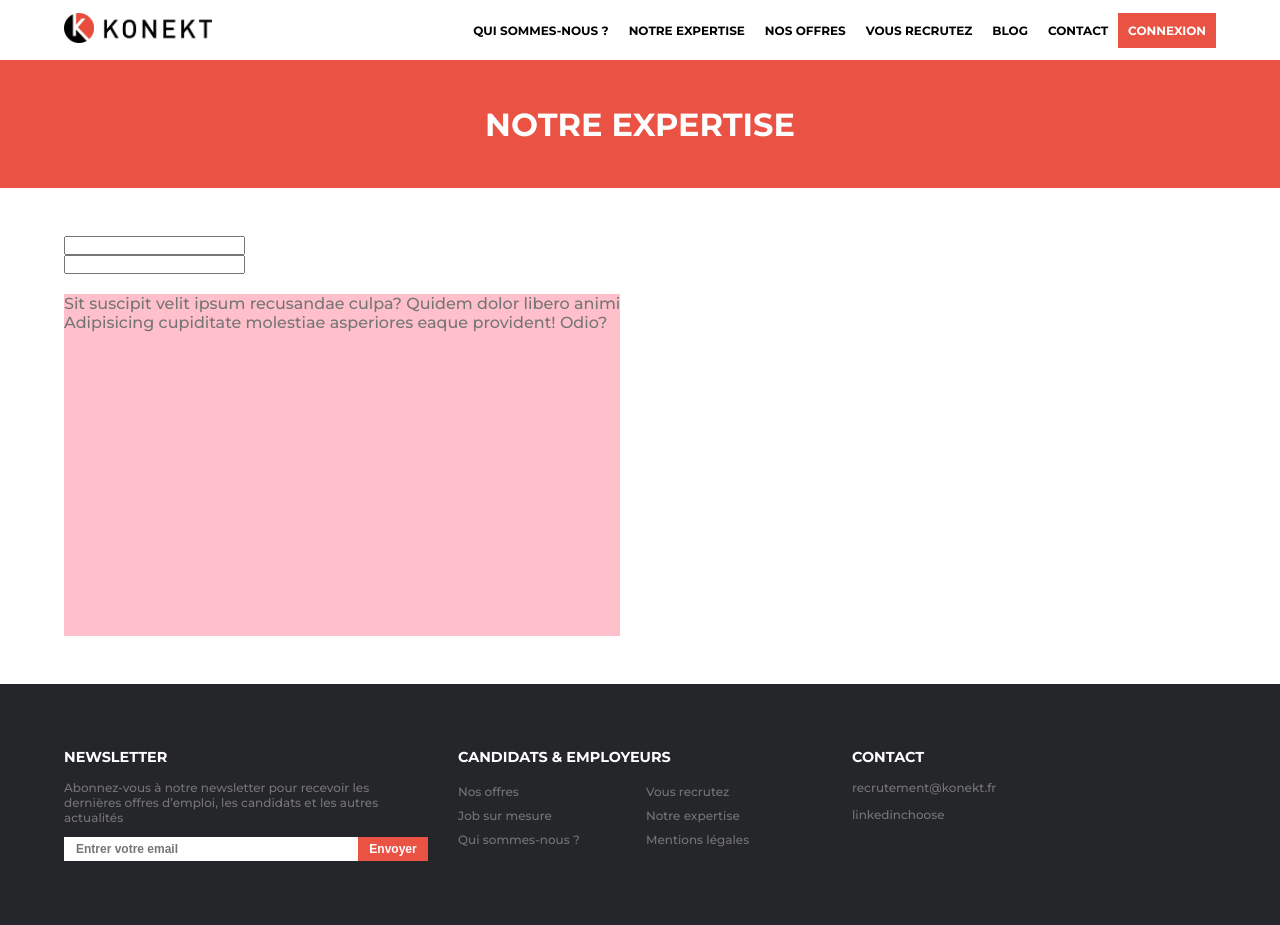
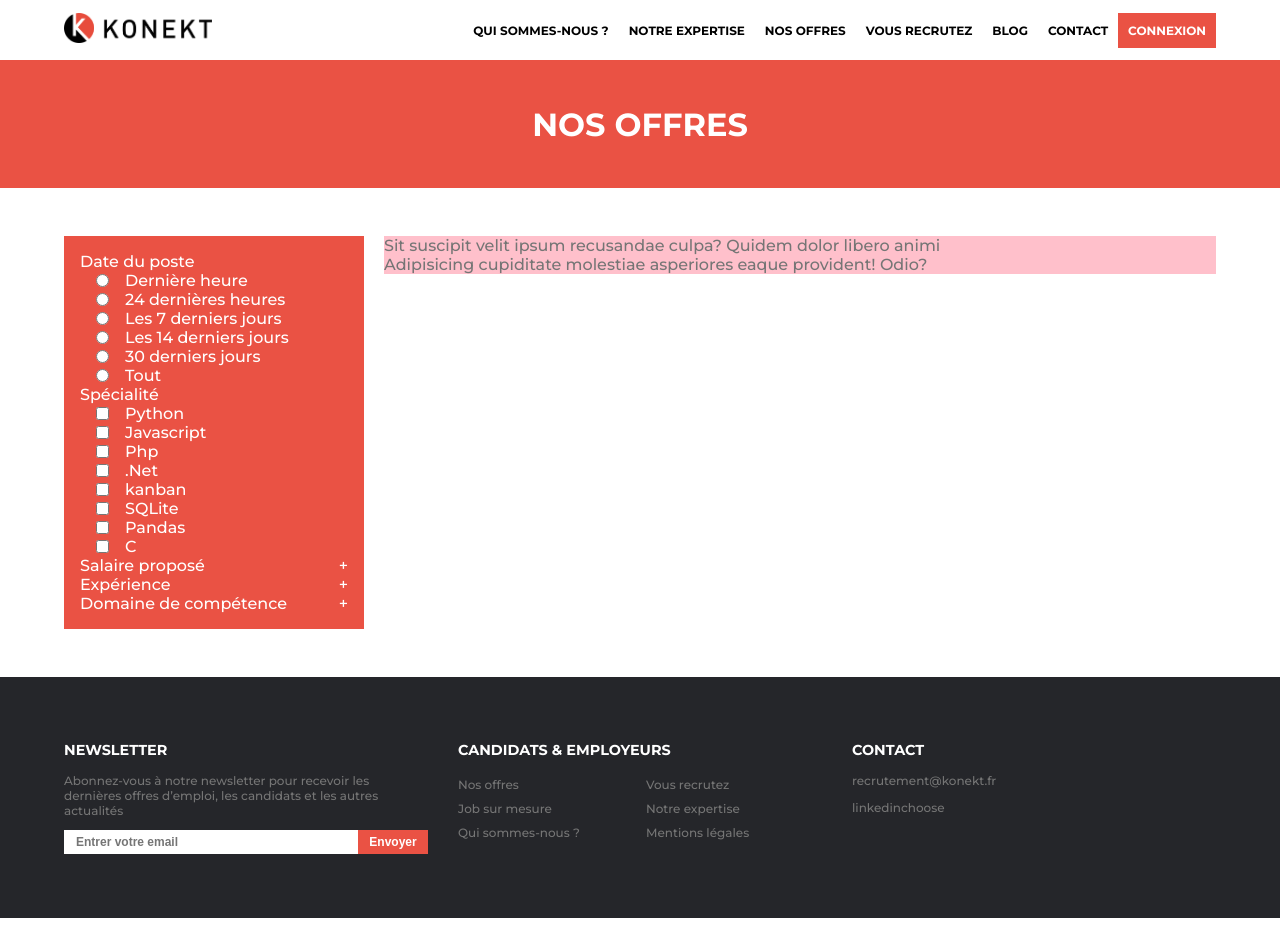
Before and after one commit to Virus936/konekt, a React (Create React App) app: page /offres in a window 1280 px wide. Built offline with nearby package versions, Linux system fonts and the light colour scheme.

Commit message:
formualire de tri pour les offre d'emploi

```diff
--- /dev/null
+++ b/src/components/form/Date.js
@@ -0,0 +1,19 @@
+import React, {} from "react"
+import InputElement from './InputElement'
+import FormItem from './FormItem'
+
+function Date(){
+  return(
+    <FormItem className="date">
+      <summary>Date du poste</summary>
+      <InputElement inputType='radio' target = "last" name="date">Dernière heure</InputElement>
+      <InputElement inputType='radio' target = "24" name="date">24 dernières heures</InputElement>
+      <InputElement inputType='radio' target = "week" name="date">Les 7 derniers jours</InputElement>
+      <InputElement inputType='radio' target = "2week" name="date">Les 14 derniers jours</InputElement>
+      <InputElement inputType='radio' target = "month" name="date">30 derniers jours</InputElement>
+      <InputElement inputType='radio' target = "all" name="date">Tout</InputElement>
+    </FormItem>
+    )
+}
+
+export default Date
--- /dev/null
+++ b/src/components/form/FormItem.js
@@ -0,0 +1,27 @@
+import React, {} from "react"
+import styled from 'styled-components'
+
+function FormItem({children}){
+  return(
+    <Container>
+      {children}
+    </Container>
+    )
+}
+const Container = styled.div`
+    div{
+      display:flex;
+      padding-left:1em;
+      gap:1em;
+      cursor:pointer;
+      &:hover{
+        background-color:rgba(255,255,255,.2);
+      }
+      &>label{
+        width:100%;
+        cursor:pointer;
+      }
+    }
+`
+
+export default FormItem
--- /dev/null
+++ b/src/components/form/InputElement.js
@@ -0,0 +1,10 @@
+import React, {} from "react"
+
+export default function InputElement({inputType, target, name, children}){
+  return(
+    <div>
+      <input type={inputType} name={name} id={target}/>
+      <label htmlFor={target}>{children}</label>
+    </div>
+    )
+}
--- /dev/null
+++ b/src/components/form/Skill.js
@@ -0,0 +1,22 @@
+import React, {} from "react"
+import FormItem from './FormItem'
+import InputElement from './InputElement'
+
+function Skill(){
+  return(
+    <FormItem>
+      <summary> Spécialité</summary>
+      <InputElement inputType="checkbox" name='skill' target="python">Python</InputElement>
+      <InputElement inputType="checkbox" name='skill' target="javascript">Javascript</InputElement>
+      <InputElement inputType="checkbox" name='skill' target="php">Php</InputElement>
+      <InputElement inputType="checkbox" name='skill' target="net">.Net</InputElement>
+      <InputElement inputType="checkbox" name='skill' target="kanban">kanban</InputElement>
+      <InputElement inputType="checkbox" name='skill' target="sqlite">SQLite</InputElement>
+      <InputElement inputType="checkbox" name='skill' target="pandas">Pandas</InputElement>
+      <InputElement inputType="checkbox" name='skill' target="c">C</InputElement>
+
+    </FormItem>
+    )
+}
+
+export default Skill
--- /dev/null
+++ b/src/components/form/SortingForm.js
@@ -0,0 +1,118 @@
+import React, {} from "react"
+import styled from 'styled-components'
+import Date from './Date'
+import Skill from './Skill'
+import color from '../color.js'
+
+function SortingForm(){
+  return(
+    <Form onSubmit={e=> e.preventDefault()}>
+      <Date />
+      <Skill />
+
+
+      <details>
+        <summary>Salaire proposé</summary>
+
+        <div>
+          <input type="checkbox" name="salaire" id="20" />
+          <label htmlFor="20">20</label>
+        </div>
+        <div>
+          <input type="checkbox" name="salaire" id="40" />
+          <label htmlFor="40">40</label>
+        </div>
+        <div>
+          <input type="checkbox" name="salaire" id="60" />
+          <label htmlFor="60">60</label>
+        </div>
+      </details>
+      <details>
+        <summary>Expérience</summary>
+        <div>
+          <input type="radio" name="experience" id="1" />
+          <label htmlFor="1">1</label>
+        </div>
+        <div>
+          <input type="radio" name="experience" id="2" />
+          <label htmlFor="2">2</label>
+        </div>
+        <div>
+          <input type="radio" name="experience" id="3" />
+          <label htmlFor="3">3</label>
+        </div>
+      </details>
+      <details>
+        <summary>Domaine de compétence</summary>
+        <div>
+          <input type="checkbox" name="domaine" id="backend" />
+          <label htmlFor="backend">backend</label>
+        </div>
+        <div>
+          <input type="checkbox" name="domaine" id="frontend" />
+          <label htmlFor="frontend">frontend</label>
+        </div>
+        <div>
+          <input type="checkbox" name="domaine" id="fullstack" />
+          <label htmlFor="fullstack">fullstack</label>
+        </div>
+        <div>
+          <input type="checkbox" name="domaine" id="mobile" />
+          <label htmlFor="mobile">mobile</label>
+        </div>
+      </details>
+    </Form>
+    )
+}
+
+const Form = styled.form`
+
+  display:flex;
+  background-color:${color.primary};
+  color:white;
+  padding:1em;
+  flex: 0 0 300px ;
+  flex-direction:column;
+  details{
+    max-height:20px;
+    width:100%;
+    transition:max-height 1s linear;
+    overflow:hidden;
+    summary{
+      display:flex;
+      list-style:none;
+      cursor:pointer;
+
+      &::after{
+        display:block;
+        margin-left:auto;
+        content:'+';
+      }
+      &:hover{
+        background-color:rgba(255,255,255,.2);
+      }
+    }
+    div{
+      display:flex;
+      padding-left:1em;
+      gap:1em;
+      label{
+        width:100%;
+      }
+      &:hover{
+        background-color:rgba(255,255,255,.2);
+      }
+    }
+    &[open]{
+      max-height:900px;
+      summary::after{
+        content:'-';
+      }
+    }
+  }
+  input{
+    display:block;
+  }
+`
+
+export default SortingForm
--- a/src/pages/offres/Offres.js
+++ b/src/pages/offres/Offres.js
@@ -1,18 +1,15 @@
 import React, {} from "react"
 import SubHeader from '../../components/header/SubHeader'
 import styled from 'styled-components'
+import SortingForm from '../../components/form/SortingForm'
 
 function Offres(){
   return(
     <>
-      <SubHeader title="Notre expertise" />
+      <SubHeader title="Nos Offres" />
       <Container>
-        <form onSubmit={e=> e.preventDefault()}>
-          <input type="text" />
-          <input type="text" />
-        </form>
+        <SortingForm />
         <div>
-
           <p>Sit suscipit velit ipsum recusandae culpa? Quidem dolor libero animi</p>
           <p>Adipisicing cupiditate molestiae asperiores eaque provident! Odio?</p>
         </div>
@@ -23,11 +20,10 @@ function Offres(){
 }
 const Container = styled.div`
   display:flex;
-  flex-direction:column;
+  flex-direction:row;
   margin:3em auto;
   width:90%;
   gap:20px;
-  height:400px;
   align-items:flex-start;
 
   &>div{
@@ -35,16 +31,6 @@ const Container = styled.div`
     flex:1 ;
   }
 
-
-  &>form{
-    display:flex;
-    flex: 0 1 ;
-    flex-direction:column;
-    input{
-      display:block;
-    }
-
-  }
 `
 
 export default Offres
```
